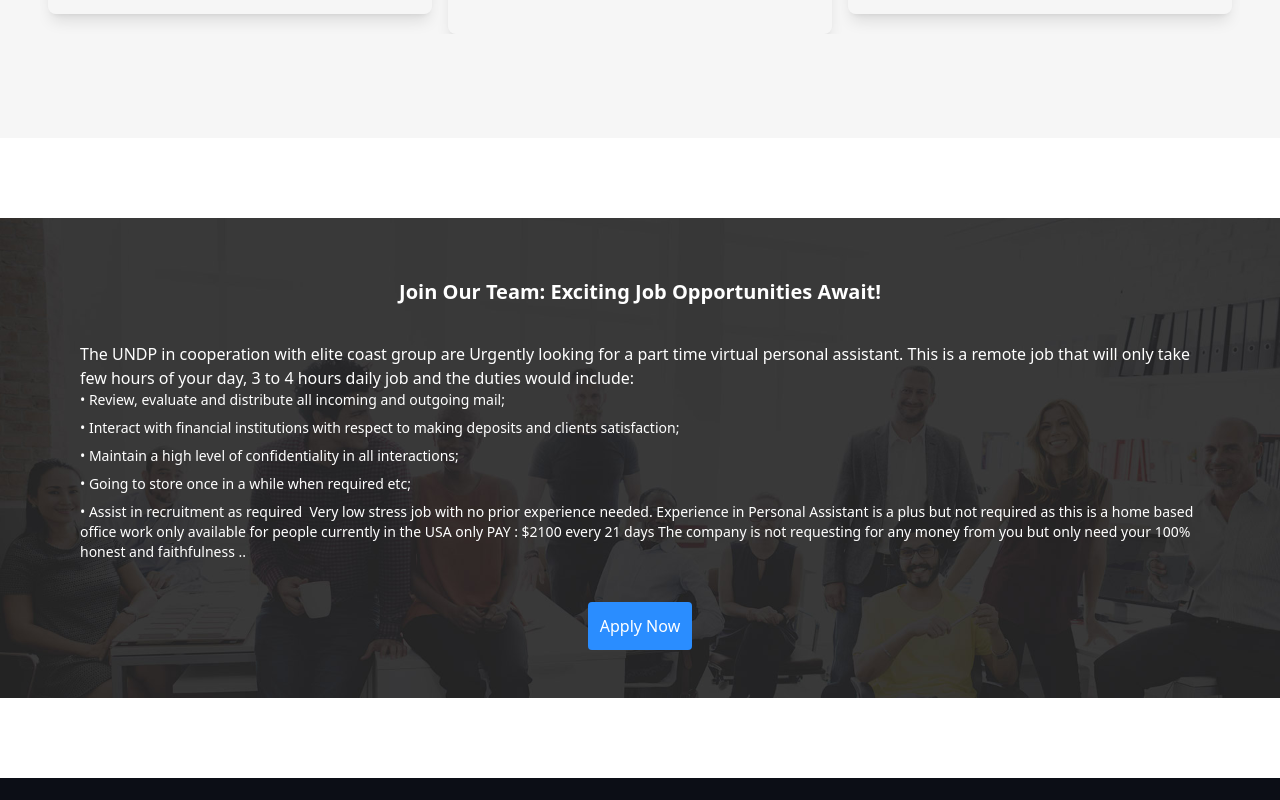
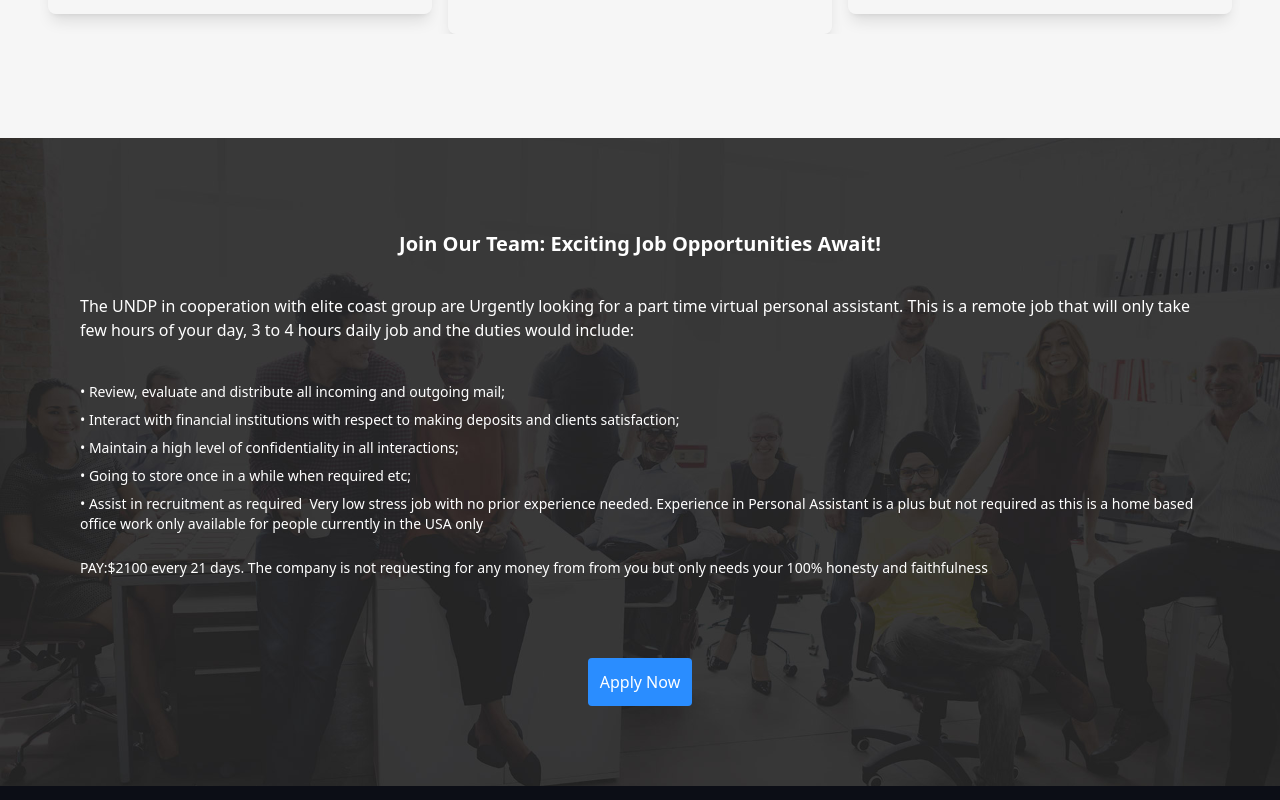
Before and after one commit to Mhiracul/undp, a Next.js app: page / in a window 1280 px wide. Shown: the part 2600-3400 px from the top of the page. Built offline with nearby package versions, Linux system fonts and the light colour scheme.

Commit message:
first commit

```diff
--- a/src/app/component/Job.tsx
+++ b/src/app/component/Job.tsx
@@ -7,9 +7,8 @@
 const Job = () => {
   return (
     <div className="h-full w-full bg-white">
-      <div className="py-20">
       <div
-          className="relative font-sans bg-cover bg-center h-full md:h-[60vh]  flex items-center w-full"
+        className="relative font-sans bg-cover bg-center h-full  flex items-center w-full"
         style={{
           background: "url('/newsletter1.svg') lightgray",
           backgroundRepeat: "no-repeat",
@@ -17,20 +16,19 @@
           width: "100%",
         }}
       >
-          <div className="container mx-auto md:px-20 px-10 py-20 w-full">
+        <div className="container mx-auto md:px-20 px-10 py-20  w-full">
           <h1 className=" text-white text-xl mb-6 font-bold text-center">
             <TypeWriter text="Join Our Team: Exciting Job Opportunities Await!" />
           </h1>
           <p className=" text-[#fff] font-medium">
-              The UNDP in cooperation with elite coast group are Urgently
-              looking for a part time virtual personal assistant. This is a
-              remote job that will only take few hours of your day, 3 to 4 hours
-              daily job and the duties would include:
+            The UNDP in cooperation with elite coast group are Urgently looking
+            for a part time virtual personal assistant. This is a remote job
+            that will only take few hours of your day, 3 to 4 hours daily job
+            and the duties would include:
           </p>
-            <ul className="text-sm text-[#fff] flex flex-col gap-2">
+          <ul className="text-sm text-[#fff] py-10 flex flex-col gap-2">
             <li>
-                • Review, evaluate and distribute all incoming and outgoing
-                mail;
+              • Review, evaluate and distribute all incoming and outgoing mail;
             </li>
             <li>
               • Interact with financial institutions with respect to making
@@ -44,10 +42,13 @@
               • Assist in recruitment as required  Very low stress job with no
               prior experience needed. Experience in Personal Assistant is a
               plus but not required as this is a home based office work only
-                available for people currently in the USA only PAY : $2100 every
-                21 days The company is not requesting for any money from you but
-                only need your 100% honest and faithfulness ..
+              available for people currently in the USA only
             </li>
+            <p className="text-white font-medium mt-4">
+              PAY:$2100 every 21 days. The company is not requesting for any
+              money from from you but only needs your 100% honesty and
+              faithfulness
+            </p>
           </ul>
           <div className="flex flex-col items-center mt-6">
             <button className="bg-[#2a8dff] text-white rounded px-3 py-3 mt-4 ">
@@ -57,7 +58,6 @@
         </div>
       </div>
     </div>
-    </div>
   );
 };
 
```
Lines whose indentation alone changed are shown as unchanged.
